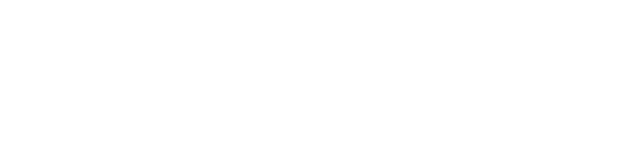
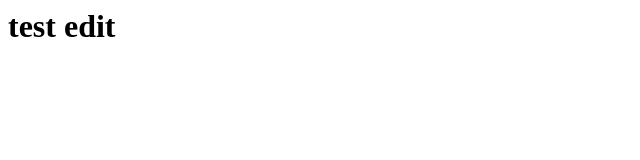
Before and after one commit to Ramymgamal/test_zero, a plain HTML site: page index.html in a window 1280 px wide. Shown: the whole page, without its empty margins (0-640 px from the left). Drawn offline with Linux system fonts and the light colour scheme.

Commit message:
Update index.html

```diff
--- a/index.html
+++ b/index.html
@@ -1,3 +1,6 @@
 <!doctyp>
 <html>
+  <h1>
+    test edit
+  </h1>
 </html>
```
